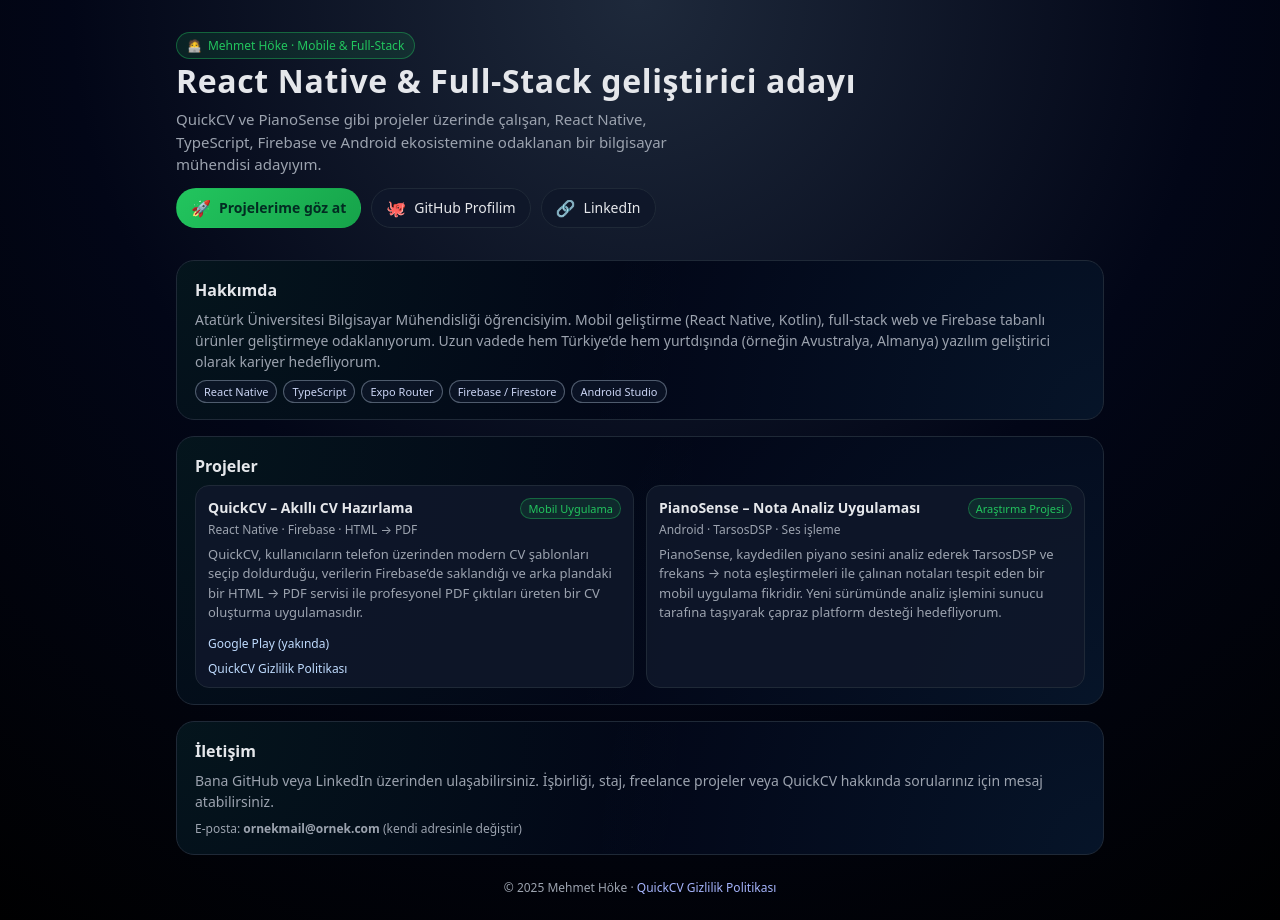
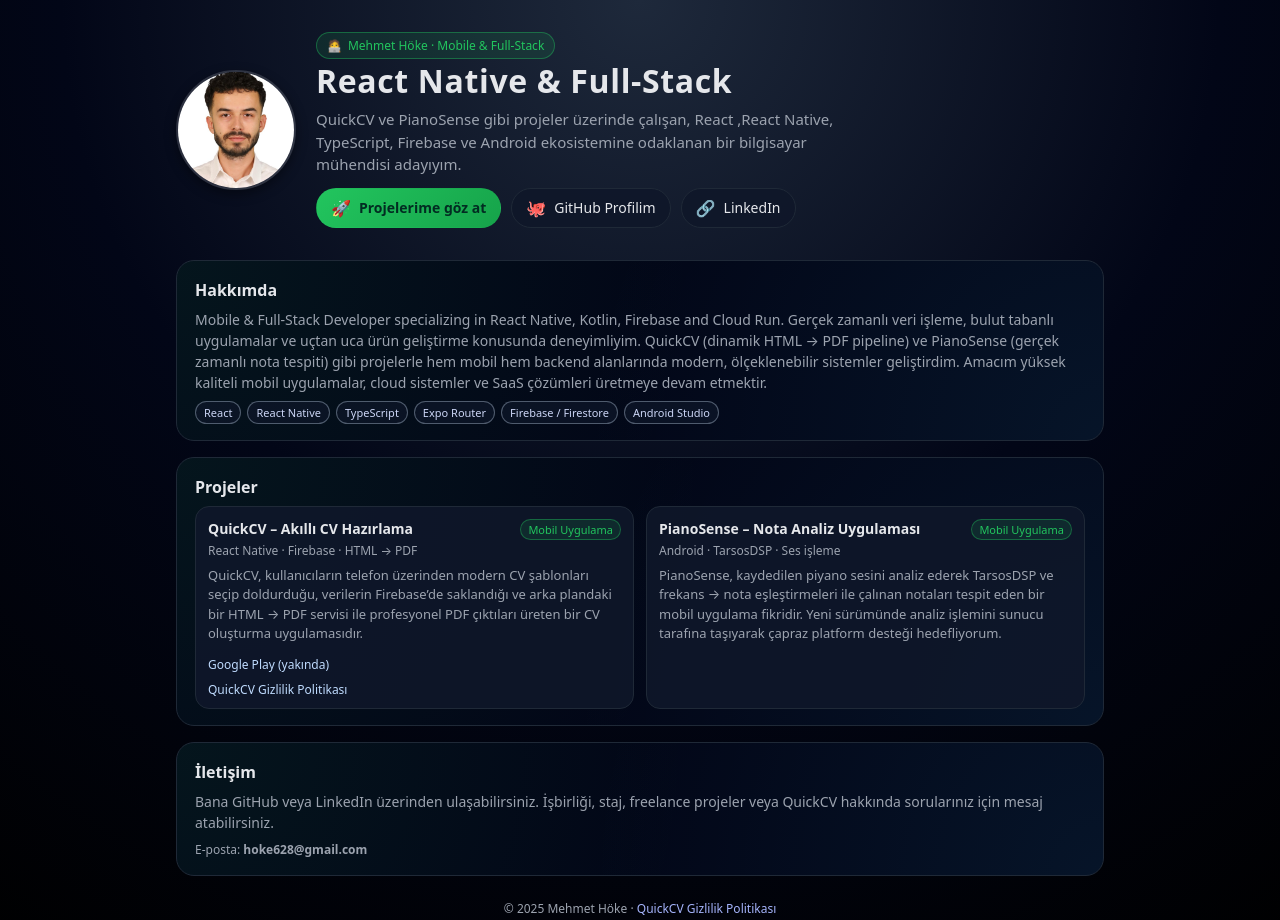
Before and after one commit to MehmetHooke/mehmethooke.github.io, a plain HTML site: page index.html in a window 1280 px wide. Shown: the top 920 px of the page. Drawn offline with Linux system fonts and the light colour scheme.

Commit message:
Some UI updates

```diff
--- a/index.html
+++ b/index.html
@@ -228,30 +228,56 @@
 <body>
   <div class="wrap">
     <header>
-      <div>
+      <div style="display: flex; align-items: center; gap: 20px; flex-wrap: wrap;">
+
+        <!-- PROFIL FOTOĞRAFI -->
+        <img
+          src="profilepictureMehmet.jpeg"
+          alt="Mehmet Höke"
+          style="
+            width: 120px;
+            height: 120px;
+            border-radius: 50%;
+            object-fit: cover;
+            border: 2px solid rgba(255,255,255,0.15);
+            box-shadow: 0 4px 12px rgba(0,0,0,0.4);
+          "
+        />
+
+        <!-- METİN VE BUTONLAR -->
+        <div style="flex: 1; min-width: 260px;">
           <div class="badge">
             <span>🧑‍💻</span>
             <span>Mehmet Höke · Mobile & Full-Stack</span>
           </div>
-        <h1 class="title">React Native & Full-Stack geliştirici adayı</h1>
+
+          <h1 class="title">React Native & Full-Stack </h1>
+
           <p class="subtitle">
-          QuickCV ve PianoSense gibi projeler üzerinde çalışan, React Native, TypeScript,
+            QuickCV ve PianoSense gibi projeler üzerinde çalışan, React ,React Native, TypeScript,
             Firebase ve Android ekosistemine odaklanan bir bilgisayar mühendisi adayıyım.
           </p>
+
           <div class="links">
-          <!-- Bu linkleri kendi gerçek profillerinle güncelle -->
+
+            <!-- BAĞLANTILAR -->
+
             <a class="btn primary" href="#projects">
               <span class="icon">🚀</span>
               <span>Projelerime göz at</span>
             </a>
-          <a class="btn" href="https://github.com/MehmetHooke" target="_blank" rel="noreferrer">
+
+            <a class="btn" href="https://github.com/mehmethoke" target="_blank" rel="noreferrer">
               <span class="icon">🐙</span>
               <span>GitHub Profilim</span>
             </a>
-          <a class="btn" href="www.linkedin.com/in/mehmethoke" target="_blank" rel="noreferrer">
+
+            <a class="btn" href="https://www.linkedin.com/in/mehmethoke" target="_blank" rel="noreferrer">
               <span class="icon">🔗</span>
               <span>LinkedIn</span>
             </a>
+
+          </div>
         </div>
       </div>
     </header>
@@ -260,12 +286,14 @@
       <section class="section">
         <h2>Hakkımda</h2>
         <p>
-          Atatürk Üniversitesi Bilgisayar Mühendisliği öğrencisiyim. Mobil geliştirme (React Native,
-          Kotlin), full-stack web ve Firebase tabanlı ürünler geliştirmeye odaklanıyorum.
-          Uzun vadede hem Türkiye’de hem yurtdışında (örneğin Avustralya, Almanya) yazılım geliştirici
-          olarak kariyer hedefliyorum.
+Mobile & Full-Stack Developer specializing in React Native, Kotlin, Firebase and Cloud Run.
+ Gerçek zamanlı veri işleme, bulut tabanlı uygulamalar ve uçtan uca ürün geliştirme konusunda deneyimliyim.
+ QuickCV (dinamik HTML → PDF pipeline) ve PianoSense (gerçek zamanlı nota tespiti) gibi projelerle hem mobil hem backend alanlarında modern, ölçeklenebilir sistemler geliştirdim.
+
+ Amacım yüksek kaliteli mobil uygulamalar, cloud sistemler ve SaaS çözümleri üretmeye devam etmektir.
         </p>
         <div class="tag-row">
+          <span class="tag">React</span>
           <span class="tag">React Native</span>
           <span class="tag">TypeScript</span>
           <span class="tag">Expo Router</span>
@@ -301,7 +329,7 @@
                 <div class="project-title">PianoSense – Nota Analiz Uygulaması</div>
                 <small>Android · TarsosDSP · Ses işleme</small>
               </div>
-              <span class="project-pill">Araştırma Projesi</span>
+              <span class="project-pill">Mobil Uygulama</span>
             </div>
             <p>
               PianoSense, kaydedilen piyano sesini analiz ederek TarsosDSP ve frekans → nota
@@ -319,7 +347,7 @@
           Bana GitHub veya LinkedIn üzerinden ulaşabilirsiniz. İşbirliği, staj, freelance
           projeler veya QuickCV hakkında sorularınız için mesaj atabilirsiniz.
         </p>
-        <small>E-posta: <strong>ornekmail@ornek.com</strong> (kendi adresinle değiştir)</small>
+        <small>E-posta: <strong>hoke628@gmail.com</strong></small>
       </section>
     </main>
 
```
Also changed, not shown: quickcv-privacy-policy.html (+2 -2 lines), profilepictureMehmet.jpeg (added). Lines whose indentation alone changed are shown as unchanged.
